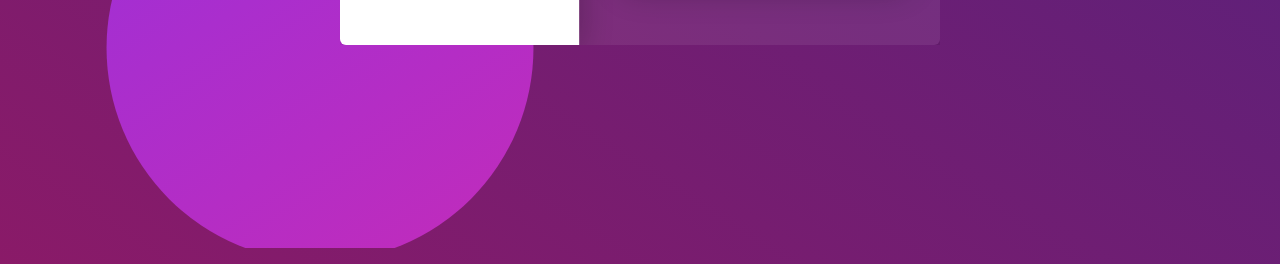
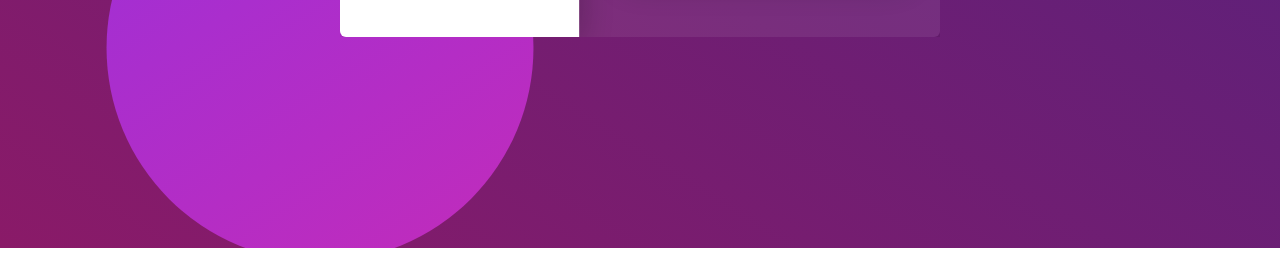
Before and after one commit to gharishkumar/login-page, a plain HTML site: page index.html in a window 1280 px wide. Shown: the part 552-816 px from the top of the page. Drawn offline with Linux system fonts and the light colour scheme.

Commit message:
Update style.css

```diff
--- a/style.css
+++ b/style.css
@@ -3,7 +3,9 @@ body{
     place-items: center;
     text-align: center;
     background-image: linear-gradient(to bottom left, rgb(76, 35, 129),rgb(138, 26, 104));
-    height: 100vh;
+    min-height: 100vh;
+    padding: 0;
+    margin: 0;
 }
 
 body::before{
```
